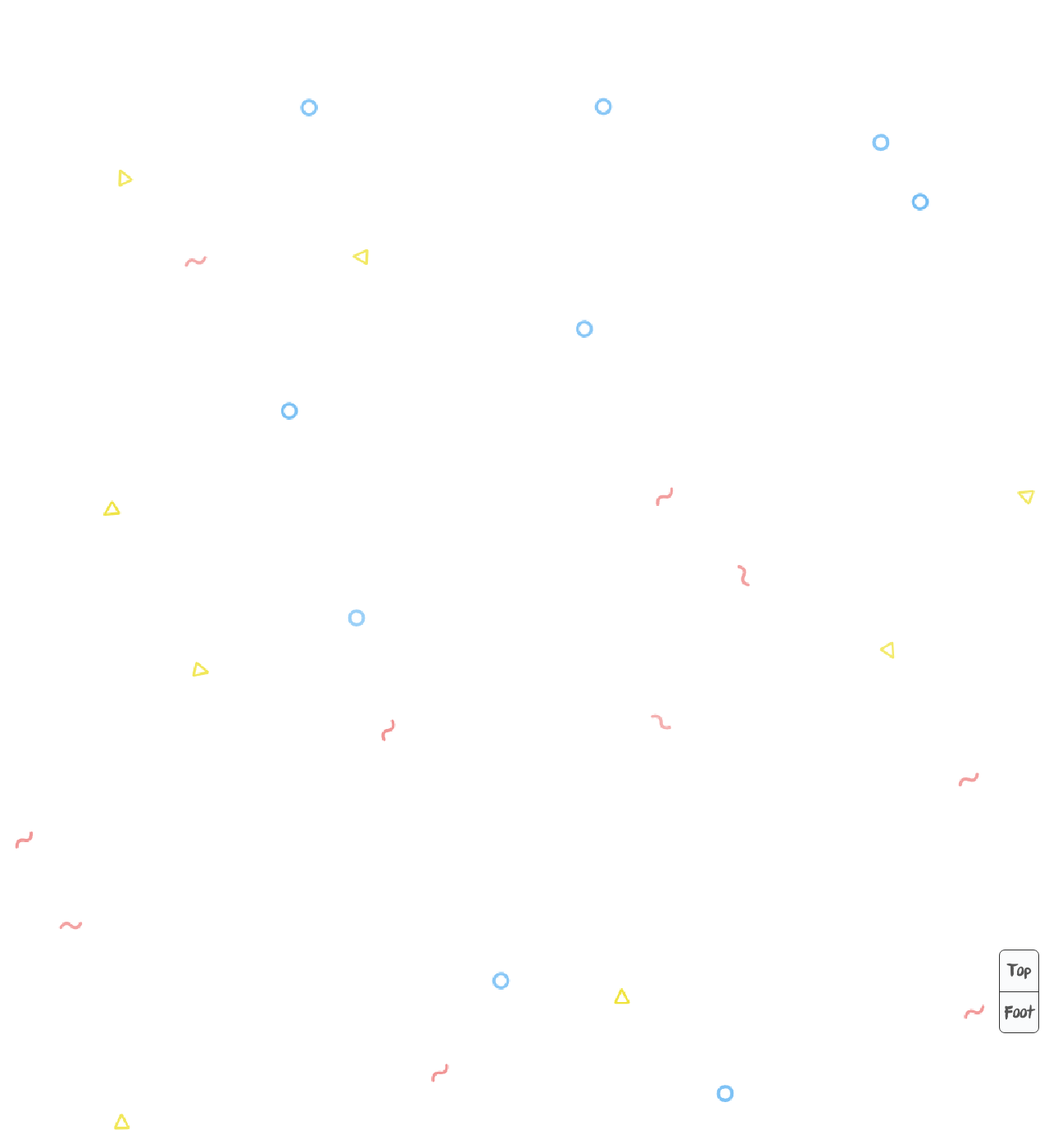
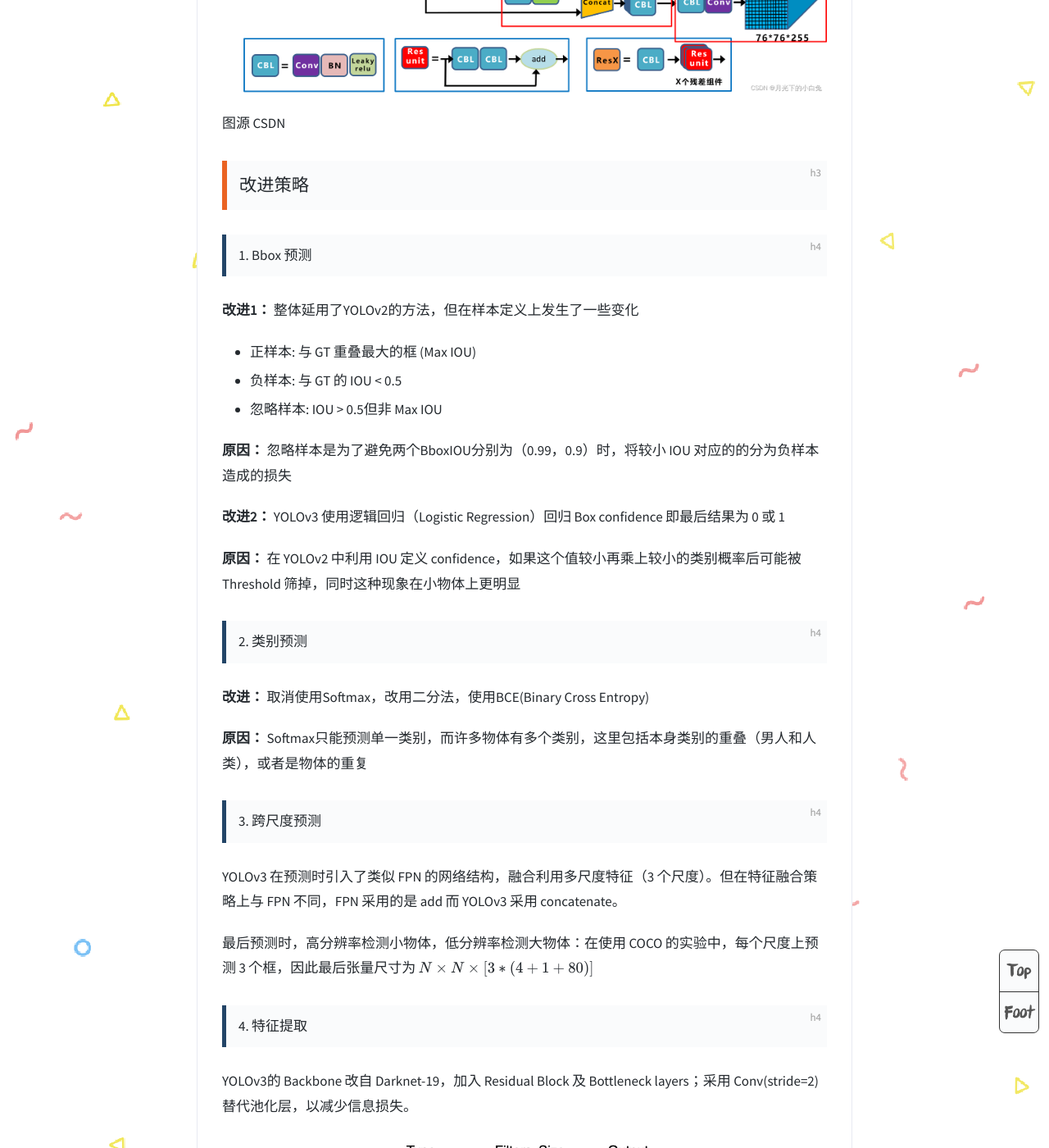
Before and after one commit to MatthewMaxy/MatthewMaxy.github.io, a Jekyll site: the page built from _posts/2024-04-11-Yolo.md, in a window 1280 px wide and 1400 px high, scrolled down 13175 px. Shown: the whole window at 82% size. Built offline with Jekyll 4.4.1, drawn with Linux system fonts in a browser that asks for light colours; formulas are drawn with MathJax 3; comment, search, counter and statistics services are not loaded; some of the changed text lies outside the part shown.

Commit message:
update YOLOv3

```diff
--- a/_posts/2024-04-11-Yolo.md
+++ b/_posts/2024-04-11-Yolo.md
@@ -208,3 +208,86 @@
 在进行预测时，会从根结点向下遍历，每一层级选取机率最高的子节点，并计算该节点至根节点的所有条件机率之积。当该条件机率之积小于某个阈值时停止，以当前节点表示预测的类别。例如可以按如下方法计算一张图片是 biplane 的概率：
 
 ![pr calculate](/assets/Blogs/Yolo/Yolov2-8.png){:height="50%" width="50%"}
+
+## YOLOv3
+
+原文链接：[YOLOv3: An Incremental Improvement](https://arxiv.org/pdf/1804.02767.pdf)
+
+### 工作简介
+
+YOLOv3 可以称为巅峰之作，本文其实更类似一篇技术报告，本次对 YOLO 的改进使他的模型比 YOLOv2 更大，但是准确度更高，速度也依然很快。
+
+### 网络结构
+
+![YOLOv3](/assets/Blogs/Yolo/Yolov3-1.png)
+
+图源 CSDN
+
+### 改进策略
+
+#### 1. Bbox 预测
+
+**改进1：** 整体延用了YOLOv2的方法，但在样本定义上发生了一些变化
+
++ 正样本: 与 GT 重叠最大的框 (Max IOU)
++ 负样本: 与 GT 的 IOU < 0.5
++ 忽略样本: IOU > 0.5但非 Max IOU
+
+**原因：** 忽略样本是为了避免两个BboxIOU分别为（0.99，0.9）时，将较小 IOU 对应的的分为负样本造成的损失
+
+**改进2：** YOLOv3 使用逻辑回归（Logistic Regression）回归 Box confidence 即最后结果为 0 或 1
+
+**原因：** 在 YOLOv2 中利用 IOU 定义 confidence，如果这个值较小再乘上较小的类别概率后可能被 Threshold 筛掉，同时这种现象在小物体上更明显
+
+#### 2. 类别预测
+
+**改进：** 取消使用Softmax，改用二分法，使用BCE(Binary Cross Entropy)
+
+**原因：** Softmax只能预测单一类别，而许多物体有多个类别，这里包括本身类别的重叠（男人和人类），或者是物体的重复
+
+#### 3. 跨尺度预测
+
+YOLOv3 在预测时引入了类似 FPN 的网络结构，融合利用多尺度特征（3 个尺度）。但在特征融合策略上与 FPN 不同，FPN 采用的是 add 而 YOLOv3 采用 concatenate。
+
+最后预测时，高分辨率检测小物体，低分辨率检测大物体：在使用 COCO 的实验中，每个尺度上预测 3 个框，因此最后张量尺寸为 $N \times N \times [3 * (4 + 1 + 80)]$
+
+#### 4. 特征提取
+
+YOLOv3的 Backbone 改自 Darknet-19，加入 Residual Block 及 Bottleneck layers；采用 Conv(stride=2) 替代池化层，以减少信息损失。
+
+![Darknet-53](/assets/Blogs/Yolo/Yolov3-2.png){:height="50%" width="50%"}
+
+Backbone 中有 53 个 Convolution，因此命名为 Darknet-53，和 ResNet-101 效果相近但速度更快，以为着更好的利用 GPU。
+
+### 对YOLOv3无用改进策略
+
+#### 1. 锚框 x, y 偏移值的预测
+
+尝试一般的锚框预测机制，即用线性激活将 x、y 偏移预测为框宽度或高度的倍数：👉 降低了模型的稳定性，并且效果不佳。
+
+#### 2. 线性函数预测 x, y
+
+尝试用Linear Regression预测Box Confidence：👉 效果相较Logistic Regression差
+
+#### 3. Focal loss
+
+效果未提升，原因未知（在YOLOv5中似乎又被使用，保留疑问）
+
+#### 4. 双 IOU 阈值和真值分配
+
+采用类似 Faster R-CNN 中的使用 2 个Threshold 判断正负样本；即 IOU > 0.7 为正样本，IOU < 0.3 为负样本：👉 效果并没有变好
+
+### 总结
+
+![map](/assets/Blogs/Yolo/Yolov3-3.png){:height="50%" width="50%"}
+
+#### 优点
+
++ 网络加深，准确率提升
++ 多尺度预测，提升小物体准确度
++ 取消 Softmax 使用 Sigmoid，可使物体有多个标签
++ 正负样本定义以 IoU 为判断依据，而不是过去的依据框的中心位置
+
+#### 缺点
+
++ 同一个物体有多重标签（其实也是优点）
```
Also changed, not shown: _posts/2024-04-13-PytorchDistributed.md (+1 -1 lines), assets/Blogs/Yolo/Yolov3-1.png (added), assets/Blogs/Yolo/Yolov3-2.png (added), assets/Blogs/Yolo/Yolov3-3.png (added).
